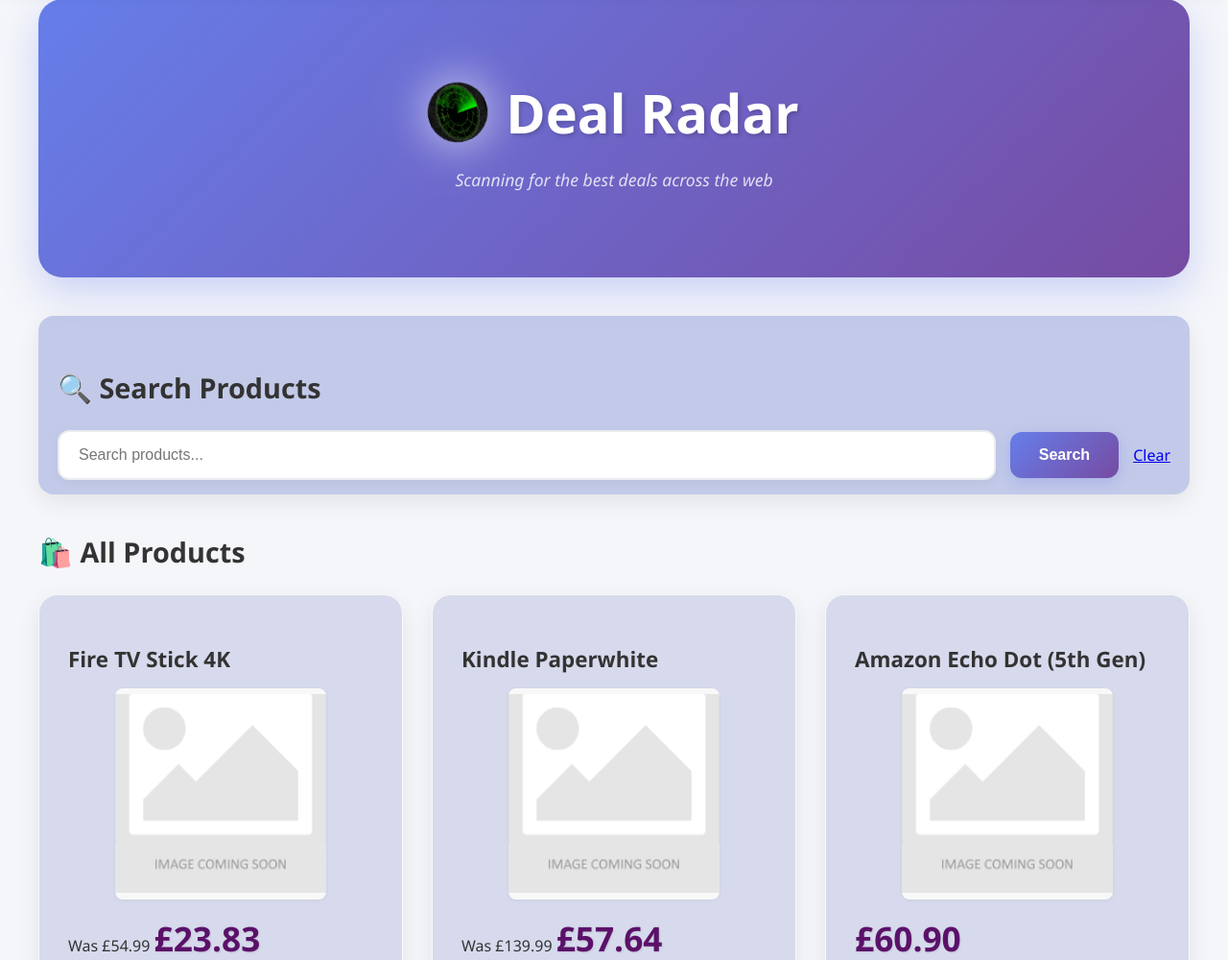
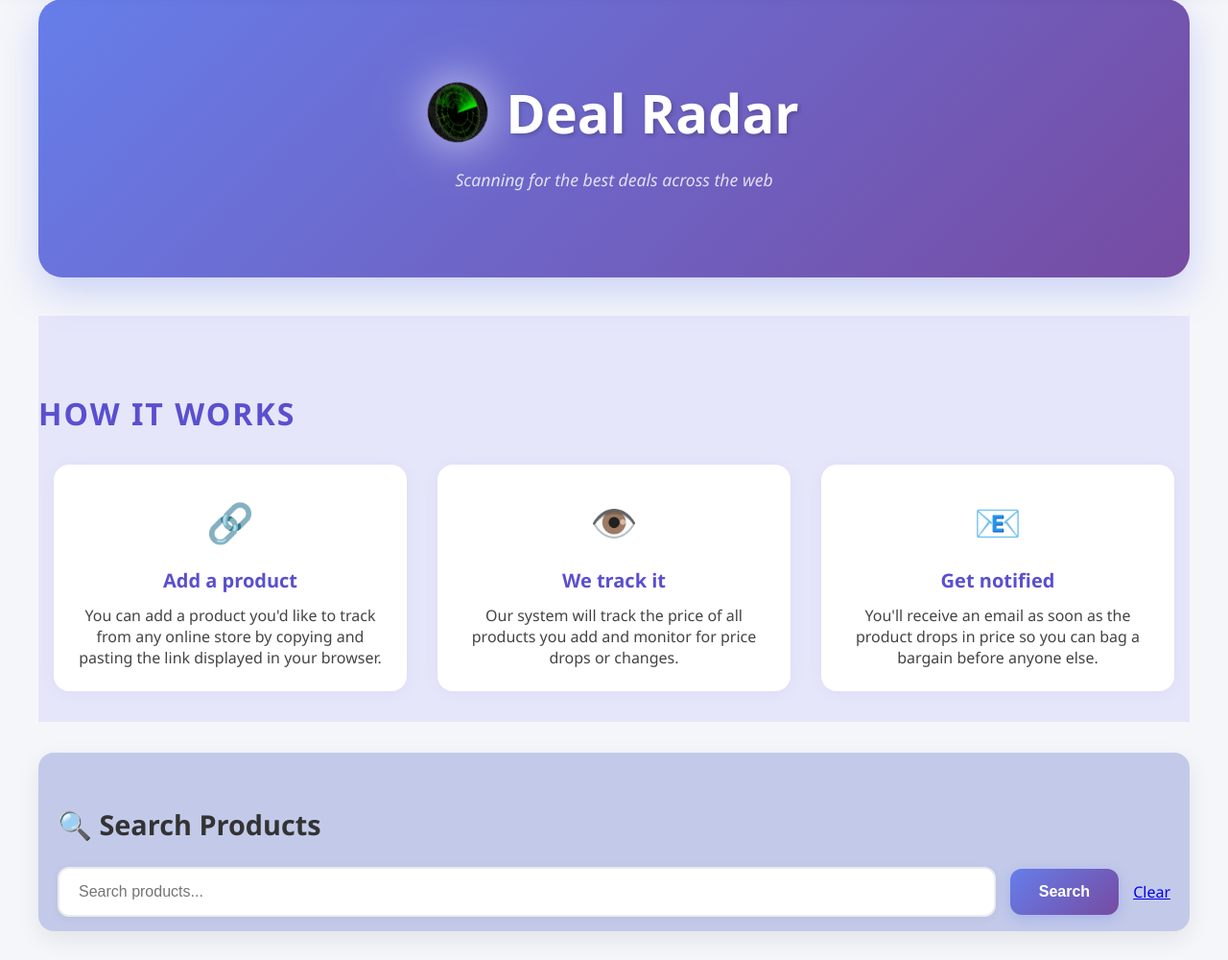
Before and after one commit to Sandhya80/Deal_Radar, a Django app: page / in a window 1280 px wide. Shown: the part 101-1101 px from the top of the page at 96% size. Run offline with Django 4.2, Linux system fonts and the light colour scheme; data comes from the database, SQL or seed files in the repository.

Commit message:
Add 'How it Works' section

```diff
--- a/static/css/home.css
+++ b/static/css/home.css
@@ -274,6 +274,75 @@ mark {
     box-shadow: 0 1px 4px rgba(0,0,0,0.05);
 }
 
+/* --- HOW IT WORKS SECTION --- */
+.how-it-works-section {
+    background: #e6e6fa;
+    padding: 2.5rem 0 2rem 0;
+    margin-bottom: 2rem;
+}
+
+.how-it-works-title {
+    text-align: center;
+    font-size: 2rem;
+    font-weight: 700;
+    color: #5a4fcf;
+    margin-bottom: 2rem;
+    letter-spacing: 2px;
+}
+
+.how-it-works-cards {
+    display: flex;
+    justify-content: center;
+    gap: 2rem;
+    flex-wrap: wrap;
+}
+
+.how-it-works-card {
+    background: #fff;
+    border-radius: 16px;
+    box-shadow: 0 2px 16px rgba(90,79,207,0.07);
+    padding: 2rem 1.5rem 1.5rem 1.5rem;
+    width: 320px;
+    max-width: 90vw;
+    text-align: center;
+    transition: box-shadow 0.2s;
+}
+
+.how-it-works-card:hover {
+    box-shadow: 0 4px 24px rgba(90,79,207,0.15);
+}
+
+.how-it-works-icon {
+    font-size: 2.5rem;
+    margin-bottom: 1rem;
+    color: #5a4fcf;
+}
+
+.how-it-works-card h3 {
+    font-size: 1.25rem;
+    font-weight: 600;
+    margin-bottom: 0.75rem;
+    color: #5a4fcf;
+}
+
+.how-it-works-card p {
+    color: #444;
+    font-size: 1rem;
+    margin: 0;
+}
+
+@media (max-width: 900px) {
+    .how-it-works-cards {
+        flex-direction: column;
+        align-items: center;
+        gap: 1.5rem;
+    }
+    .how-it-works-card {
+        width: 95vw;
+        max-width: 400px;
+    }
+}
+
 /* Responsive design */
 @media (max-width: 768px) {
     .header h1 {
--- a/templates/products/home.html
+++ b/templates/products/home.html
@@ -15,6 +15,28 @@
         </h1>
         <p class="subtitle">Scanning for the best deals across the web</p>
     </div>
+
+    <!-- How It Works Section -->
+    <section class="how-it-works-section">
+        <h2 class="how-it-works-title">HOW IT WORKS</h2>
+        <div class="how-it-works-cards">
+            <div class="how-it-works-card">
+                <div class="how-it-works-icon">🔗</div>
+                <h3>Add a product</h3>
+                <p>You can add a product you'd like to track from any online store by copying and pasting the link displayed in your browser.</p>
+            </div>
+            <div class="how-it-works-card">
+                <div class="how-it-works-icon">👁️</div>
+                <h3>We track it</h3>
+                <p>Our system will track the price of all products you add and monitor for price drops or changes.</p>
+            </div>
+            <div class="how-it-works-card">
+                <div class="how-it-works-icon">📧</div>
+                <h3>Get notified</h3>
+                <p>You'll receive an email as soon as the product drops in price so you can bag a bargain before anyone else.</p>
+            </div>
+        </div>
+    </section>
 
     <!-- Search Products section -->
     <div class="search-products">
```
